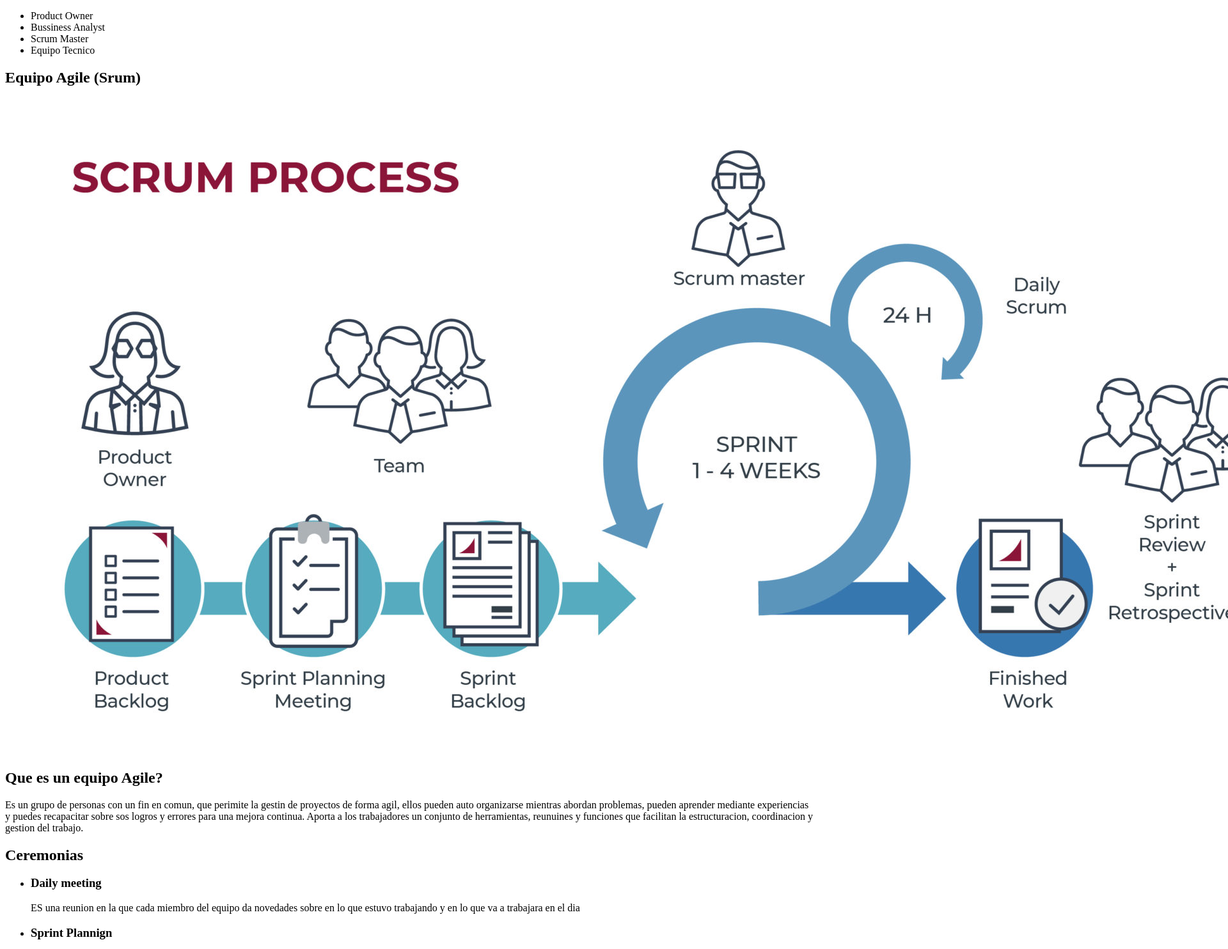
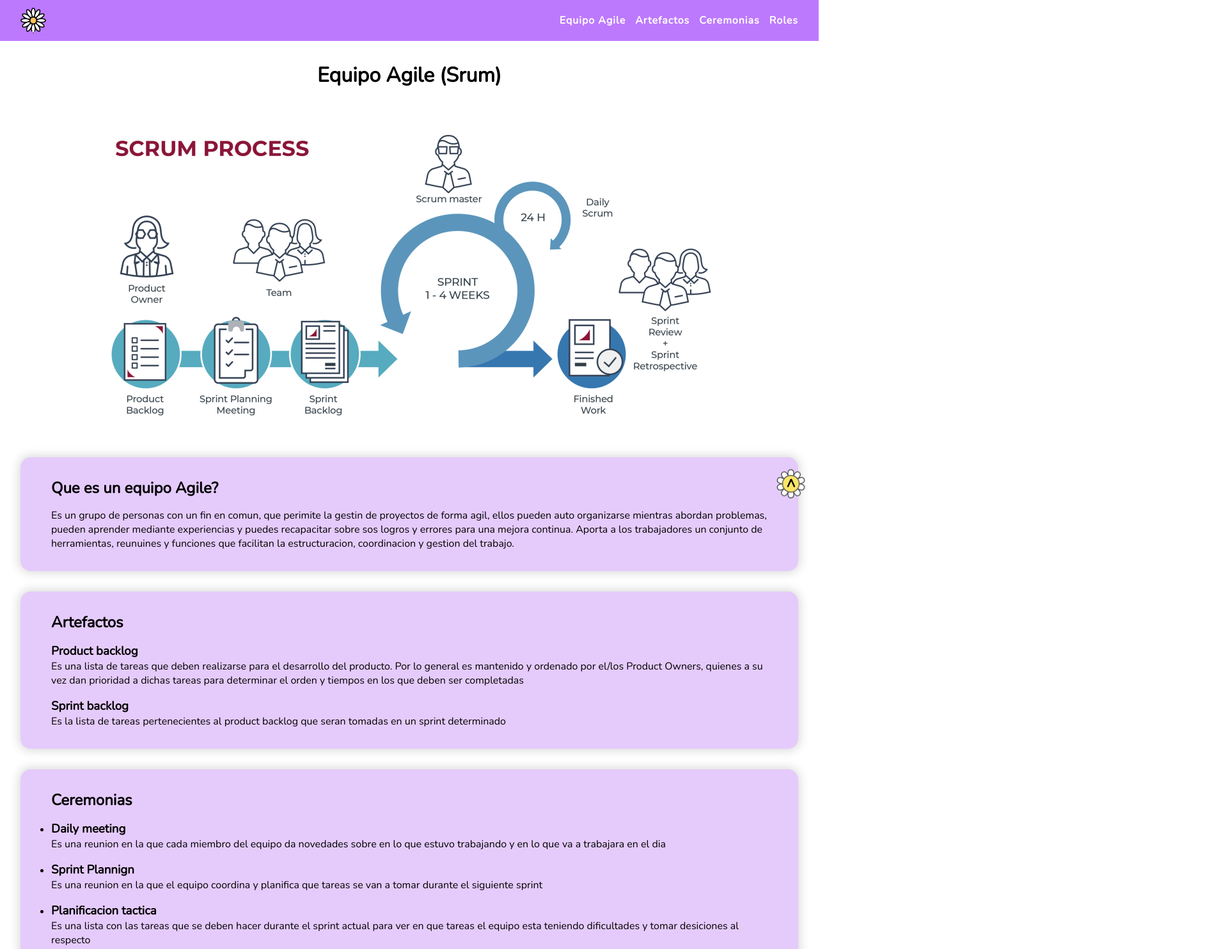
Before and after one commit to SolMilaGau/trabajoIntegrador, a plain HTML site: page index.html in a window 1280 px wide. Shown: the top 1484 px of the page at 64% size, 1920 px wide, since content can reach past the window. Drawn offline with nearby package versions, Linux system fonts and the light colour scheme.

Commit message:
Se le dio estilo a la pagina

```diff
--- a/Estilos/style.css
+++ b/Estilos/style.css
@@ -0,0 +1,93 @@
+@import url('https://fonts.googleapis.com/css2?family=Nunito&display=swap');
+
+* {
+    scroll-behavior: smooth;
+    margin: 0;
+    padding: 0;
+    box-sizing: 0;
+    font-family: 'Nunito', sans-serif;
+}
+
+.navbar {
+    display: flex;
+    width: 100%;
+    background-color: #bd79fd;
+    padding: 5px 0;
+    align-items: center;
+    justify-content: space-between;
+}
+
+.logo {
+    height: 40px;
+    margin-left: 2rem;
+}
+
+
+.menu {
+    top: 0;
+    left: 0;
+    background-color: #bd79fd;
+    padding: 1rem;
+    margin-right: 1rem;
+}
+
+.links {
+    list-style: none;
+    display: flex;
+    gap: 15px;
+}
+
+.links a {
+    text-decoration: none;
+    color: #fff;
+    font-weight: bold;
+    letter-spacing: 1px;
+}
+
+h1 {
+    text-align: center;
+    margin-top: 2rem;
+}
+
+h2 {
+    margin-bottom: 1rem;
+}
+
+h3, h4 {
+    margin-top: 1rem;
+}
+
+.banner {
+    display: grid;
+    place-items: center;
+    margin: 2rem 0;
+}
+
+.banner img {
+    width: 80vw;
+}
+
+.card {
+    margin: 2rem;
+    border-radius: 1rem;
+    box-shadow: 0 0 15px 3px #00000025;
+    padding: 2rem 3rem;
+    background-color: #e5cbfc;
+}
+
+#goTop {
+    background-image: url("../Images/daisy2.png");
+    background-size: cover;
+    position: fixed;
+    right: 1rem;
+    bottom: 1rem;
+    width: 55px;
+    aspect-ratio: 1;
+    display: grid;
+    place-items: center;
+    text-decoration: none;
+    color: #000;
+    font-weight: bolder;
+    font-size: 1.5rem;
+    border-radius: 30px;
+}
--- a/index.html
+++ b/index.html
@@ -4,39 +4,67 @@
 <head>
     <meta charset="UTF-8">
     <meta name="viewport" content="width=device-width, initial-scale=1.0">
-    <link rel="stylesheet" href="./">
+    <link rel="stylesheet" href="./Estilos/style.css">
     <title>Document</title>
 </head>
 
 <body>
-    <nav>
+    <nav id="navbar" class="navbar">
+        <img class="logo" src="./Images/daisy.png" alt="Margarita">
         <div class="menu">
-            <ul class="roles">
-                <li>Product Owner</li>
-                <li>Bussiness Analyst</li>
-                <li>Scrum Master</li>
-                <li>Equipo Tecnico</li>
+            <ul class="links">
+                <li><a href="#equipoAgile">Equipo Agile</a></li>
+                <li><a href="#artefactos">Artefactos</a></li>
+                <li><a href="#ceremonias">Ceremonias</a></li>
+                <li><a href="#roles">Roles</a></li>
             </ul>
         </div>
+    </nav>
     <h1>Equipo Agile (Srum)</h1>
-    </nav>
+
+    <div class="banner">
         <img src="Images/Scrum-Process_Articulo_Semana-32_2022_1-2048x1024.jpg" alt="">
+    </div>
 
-    <h2>Que es un equipo Agile?</h2>
+    <section class="card">
+
+        <h2 id="equipoAgile">Que es un equipo Agile?</h2>
         <p>Es un grupo de personas con un fin en comun, que perimite la gestin de proyectos de forma agil,
             ellos pueden auto organizarse mientras abordan problemas, pueden aprender mediante experiencias y
             puedes recapacitar sobre sos logros y errores para una mejora continua. Aporta a los trabajadores
-        un conjunto de herramientas, reunuines y funciones que facilitan la estructuracion, coordinacion y gestion del trabajo.</p>
+            un conjunto de herramientas, reunuines y funciones que facilitan la estructuracion, coordinacion y gestion
+            del trabajo.</p>
 
-    <h2>Ceremonias</h2>
+    </section>
+
+    <section class="card">
+        <h2 id="artefactos">Artefactos</h2>
+
+        <h3>Product backlog</h3>
+        <p>Es una lista de tareas que deben realizarse para el desarrollo del producto. Por lo general es mantenido y
+            ordenado por el/los Product Owners, quienes a su vez dan prioridad a dichas tareas para determinar el orden
+            y tiempos en los que deben ser completadas</p>
+
+        <h3>Sprint backlog</h3>
+        <p>
+            Es la lista de tareas pertenecientes al product backlog que seran tomadas en un sprint determinado
+        </p>
+
+    </section>
+
+    <section class="card">
+
+        <h2 id="ceremonias">Ceremonias</h2>
         <ul>
             <li>
                 <h3>Daily meeting</h3>
-            <p>ES una reunion en la que cada miembro del equipo da novedades sobre en lo que estuvo trabajando y en lo que va a trabajara en el dia</p>
+                <p>Es una reunion en la que cada miembro del equipo da novedades sobre en lo que estuvo trabajando y en
+                    lo que va a trabajara en el dia</p>
             </li>
             <li>
                 <h3>Sprint Plannign</h3>
-            <p>Es una reunion en la que el equipo coordina y planifica que tareas se van a tomar durante el siguiente sprint</p>
+                <p>Es una reunion en la que el equipo coordina y planifica que tareas se van a tomar durante el
+                    siguiente sprint</p>
             </li>
             <li>
                 <h3>Planificacion tactica</h3>
@@ -45,7 +73,8 @@
             </li>
             <li>
                 <h3>Refinamiento</h3>
-            <p>Es una reorganizacion del product backlog, se hace en colaboracion con el equipo de desarrollo y el product owner</p>
+                <p>Es una reorganizacion del product backlog, se hace en colaboracion con el equipo de desarrollo y el
+                    product owner</p>
             </li>
             <li>
                 <h3>Sprint Review</h3>
@@ -53,69 +82,84 @@
             </li>
             <li>
                 <h3>Retrospectiva</h3>
-            <p>Es una reunion post review para analizar que salio bien y que podria mejorarse para el siguiente sprint</p>
+                <p>Es una reunion post review para analizar que salio bien y que podria mejorarse para el siguiente
+                    sprint</p>
             </li>
         </ul>
 
-    <h2 class="roles">Roles</h2>
+    </section>
+
+
+    <section class="card">
+
+        <h2 id="roles">Roles</h2>
         <div class="rol-PO">
             <h3>Product Owner</h3>
-        <p>Esta encorgado de optimizar y maximizar el valor del producto, tambien se encarga de gestionar el Product Backlog.
-            Es fundamental que el PO(Product Owner) tenga los privilegios y los permisos necesarios para tomar cualquier desicion respecto al producto</p>
+            <p>Esta encorgado de optimizar y maximizar el valor del producto, tambien se encarga de gestionar el Product
+                Backlog.
+                Es fundamental que el PO(Product Owner) tenga los privilegios y los permisos necesarios para tomar
+                cualquier
+                desicion respecto al producto</p>
         </div>
 
         <div class="rol-BA">
             <h3>Bussiness Analyst</h3>
-        <p>Es la persona encargada de entender el modelo de negocio, el plan estrategico y de operaciones de la organizacion
+            <p>Es la persona encargada de entender el modelo de negocio, el plan estrategico y de operaciones de la
+                organizacion
                 y traducirlo en requerimientos tegnicos y funcionales concretos</p>
         </div>
 
         <div class="rol-SM">
             <h3>SCRUM Master</h3>
-        <p>Lider que ayuda al equipo y a la organizacion a utilizar la metodologia SCRUM, se focaliza en la parte de negocio y sus fondos</p>
+            <p>Lider que ayuda al equipo y a la organizacion a utilizar la metodologia SCRUM, se focaliza en la parte de
+                negocio y sus fondos</p>
         </div>
 
         <div class="rol-ET">
             <h3>Equipo Tecnico</h3>
-        <p>El euqipo tecnico esta formado por integrantes especializador los cuales son:</p>
-        <ul>
-            <li>Technical leader</li>
-            <li>Desarrollador FrontEnd</li>
-            <li>Desarrollador BackEnd</li>
-            <li>Administrador de Base de Datos</li>
-            <li>Tester QA Manual</li>
-            <li>Seguridad informatica</li>
-
-        </ul>
+            <p>El equipo tecnico esta formado por integrantes especializados los cuales son:</p>
             <div class="subRoles">
                 <h4>Technical leader</h4>
-            <p>Es quien esta a cargo del equipo de desarrollo y el encargado de que el producto cumpla con la calidad tecnica requerida</p>
+                <p>Es quien esta a cargo del equipo de desarrollo y el encargado de que el producto cumpla con la
+                    calidad
+                    tecnica requerida</p>
 
-            <h4>Desarrollador ForntEnd</h4>
-            <p>Es el encargado de programar el navegador de una web para que una web sea atractiva para el usuario y a la vez funcione correctamente</p>
+                <h4>Desarrollador Fornt-end</h4>
+                <p>Es el encargado de programar el navegador de una web para que una web sea atractiva para el usuario y
+                    a
+                    la vez funcione correctamente</p>
 
-            <h4>Desarrollador BackEnd</h4>
+                <h4>Desarrollador Back-end</h4>
                 <p>Es el encargado de trabajar con el servidor y de la arquitectura interna de una pagina web</p>
 
                 <h4>Administrador de Base de Datos</h4>
                 <p>Es el encargado de Crear, Manipular y mantener las bases de datos relacionadas a la pagina web</p>
 
                 <h4>Tester QA Manual</h4>
-            <p>Se encarga de buscar problemas y errores en la pagina web o aplicacion antes de que esta salga al mercado,
+                <p>Se encarga de buscar problemas y errores en la pagina web o aplicacion antes de que esta salga al
+                    mercado,
                     tambien ayuda a los desarrolladores a buscar una solucion.
-                Las pruebas que un Tester QA Manual puede hacer son de funcionalidad, usabilidad, rendimiento y compatibilidad.
-                El trabajo de un Tester QA Manual es importante ya que ayudan a garantizar la calidad de la pagina y/o aplicacion y que esta sea segura,
+                    Las pruebas que un Tester QA Manual puede hacer son de funcionalidad, usabilidad, rendimiento y
+                    compatibilidad.
+                    El trabajo de un Tester QA Manual es importante ya que ayudan a garantizar la calidad de la pagina
+                    y/o
+                    aplicacion y que esta sea segura,
                     confiable y facil de usar para los usuarios.
                     Para ser un Tester QA Manual se requieren tanto habilidades tecnicas como no tecnicas;
-                las habilidades tecnicas incluyen conocimiento en programacion, base da datos y sistemas operativos, y las no tecnicas incliyen habilidades de comunicacion, analitica y habilidades para trabajar en grupo
+                    las habilidades tecnicas incluyen conocimiento en programacion, base da datos y sistemas operativos,
+                    y
+                    las no tecnicas incliyen habilidades de comunicacion, analitica y habilidades para trabajar en grupo
                 </p>
 
                 <h4>Seguridad informatica</h4>
-            <p>Se encarga de buscar y solucionar cualquier vulnerabilidad de la pagina o aplicacion ante ataques maliciosos</p>
+                <p>Se encarga de buscar y solucionar cualquier vulnerabilidad de la pagina o aplicacion ante ataques
+                    maliciosos</p>
             </div>
         </div>
 
+    </section>
 
+    <a id="goTop" href="#navbar">^</a>
 
 </body>
 
```
Also changed, not shown: Images/daisy.png (added), Images/daisy2.png (added). Lines whose indentation alone changed are shown as unchanged.
